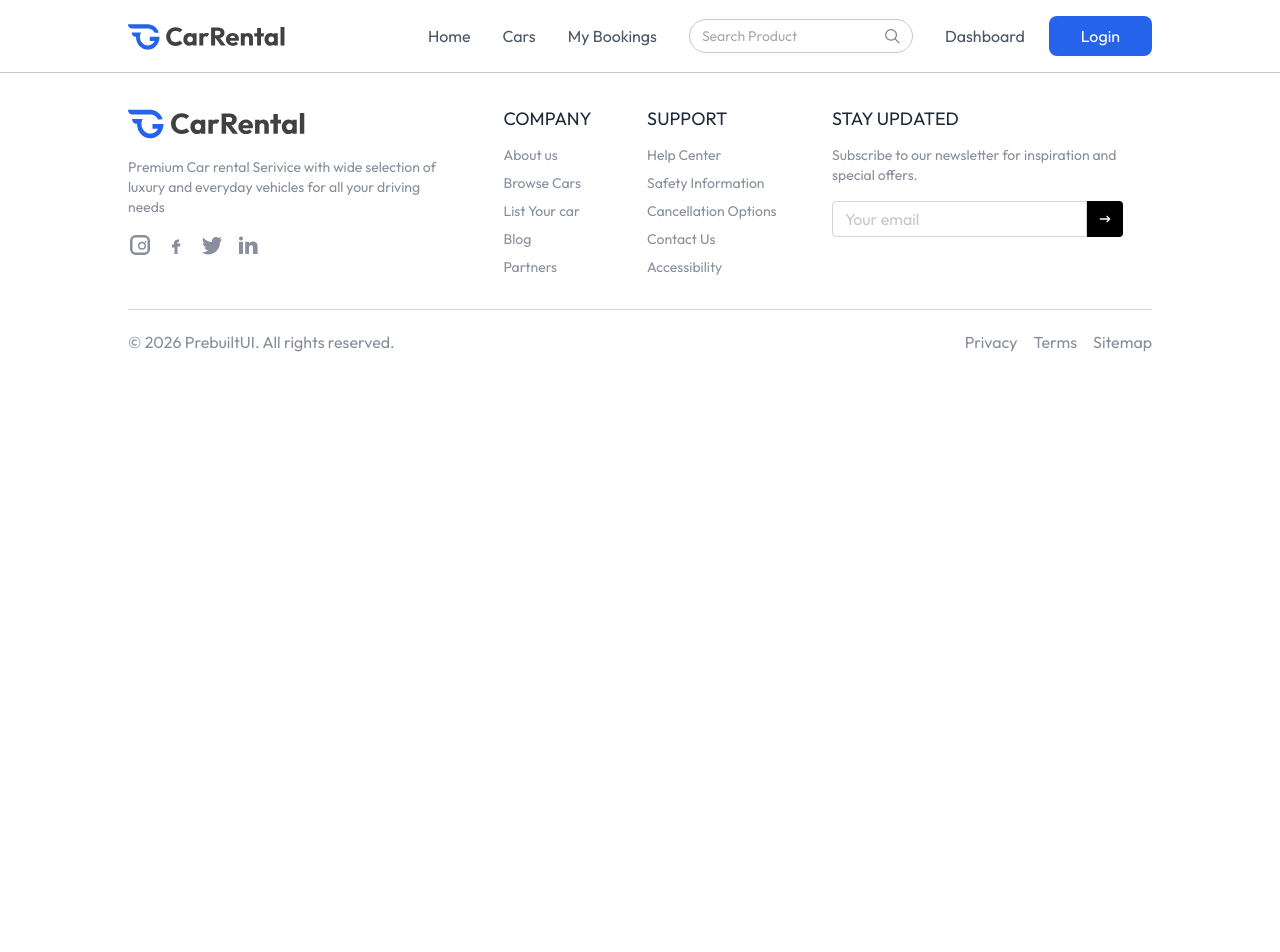
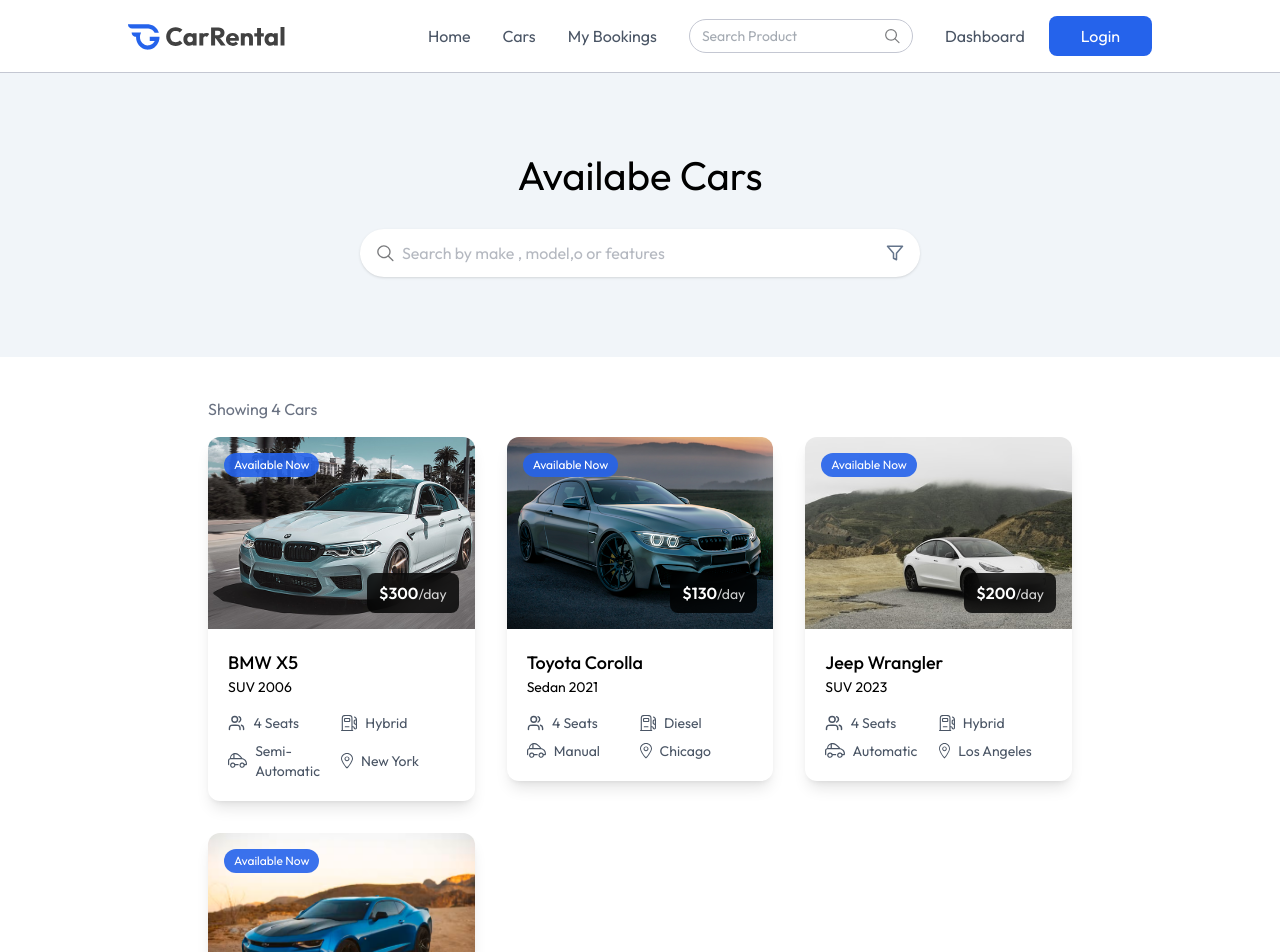
Before and after one commit to AyushiJat10/car-rental, a React (Vite) app in the folder client/: page /cars in a window 1280 px wide. Shown: the top 952 px of the page. Before the commit the page ends 800 px from the top, so only its background shows below. Built offline with nearby package versions, Linux system fonts and the light colour scheme.

Commit message:
adding cars page

```diff
--- a/client/src/pages/Cars.jsx
+++ b/client/src/pages/Cars.jsx
@@ -1,8 +1,40 @@
-import React from 'react'
+import React, { useState } from 'react'
+import Title from '../components/Title'
+import { assets, dummyCarData } from '../assets/assets'
+import CarCard from '../components/CarCard'
 
 const Cars = () => {
+
+   const [input , setInput] =useState('')
+
   return (
     <div>
+      <div className='flex flex-col items-center py-20 bg-light max-md:px-4'>
+        <Title title= 'Availabe Cars' subTitle='Browse our selection of premium vehicles
+        available for your next adventure'/>
+
+        <div className='flex items-center bg-white px-4 mt-6 max-w-140 w-full h-12 rounded-full
+        shadow'>
+          <img src={assets.search_icon} alt="" className='w-4.5 h-4.5 mr-2' />
+          <input onClick={(e)=>setInput(e.target.value)} value={input} type="text" placeholder='Search by make , model,o or features'
+          className='w-full h-full outline-none text-gray-500' />
+
+          <img src={assets.filter_icon} alt="" className='w-4.5 h-4.5 ml-2' />
+        </div>
+      </div>
+
+      <div className='px-6 md:px-16 lg:px-24 xl:px-32 mt-10'>
+        <p className='text-gray-500 xl:px-20 max-w-7xl mx-auto'>Showing {dummyCarData.length} Cars</p>
+
+        <div className='grid grid-cols-1 sm:grid-cols-2 lg:grid-cols-3 gap-8 mt-4
+        xl:px-20 max-w-7xl mx-auto'>
+          {dummyCarData.map((car, index)=>(
+            <div key={index}>
+              <CarCard car={car}/>
+            </div>
+          ))}
+        </div>
+      </div>
 
     </div>
   )
```
